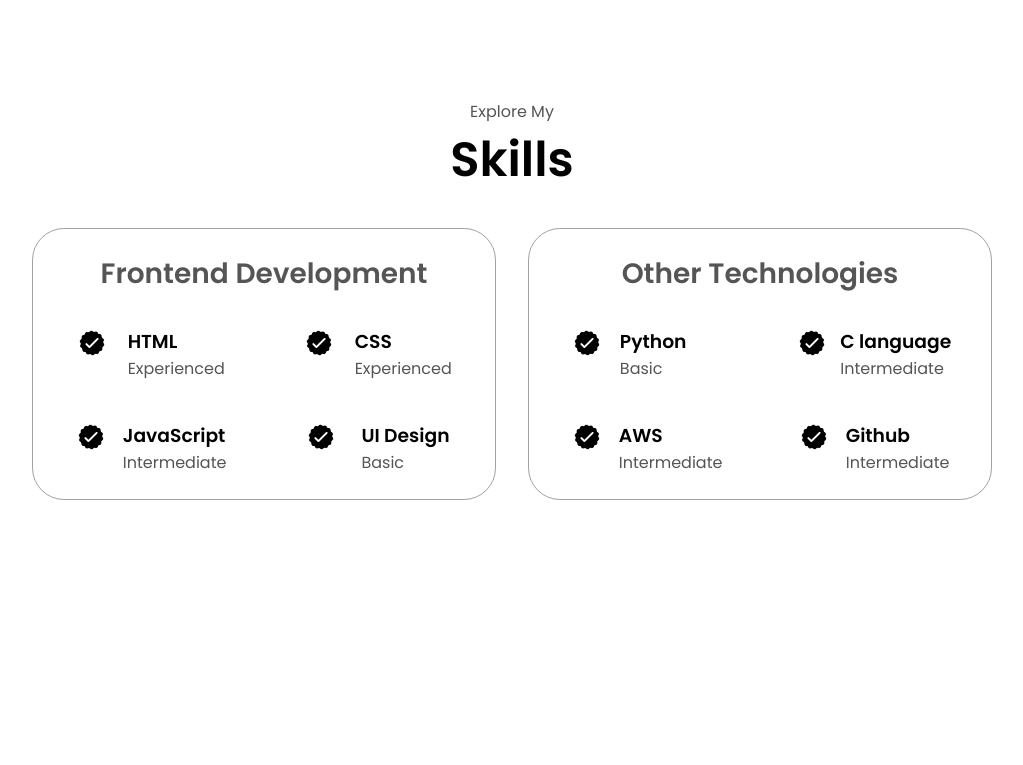
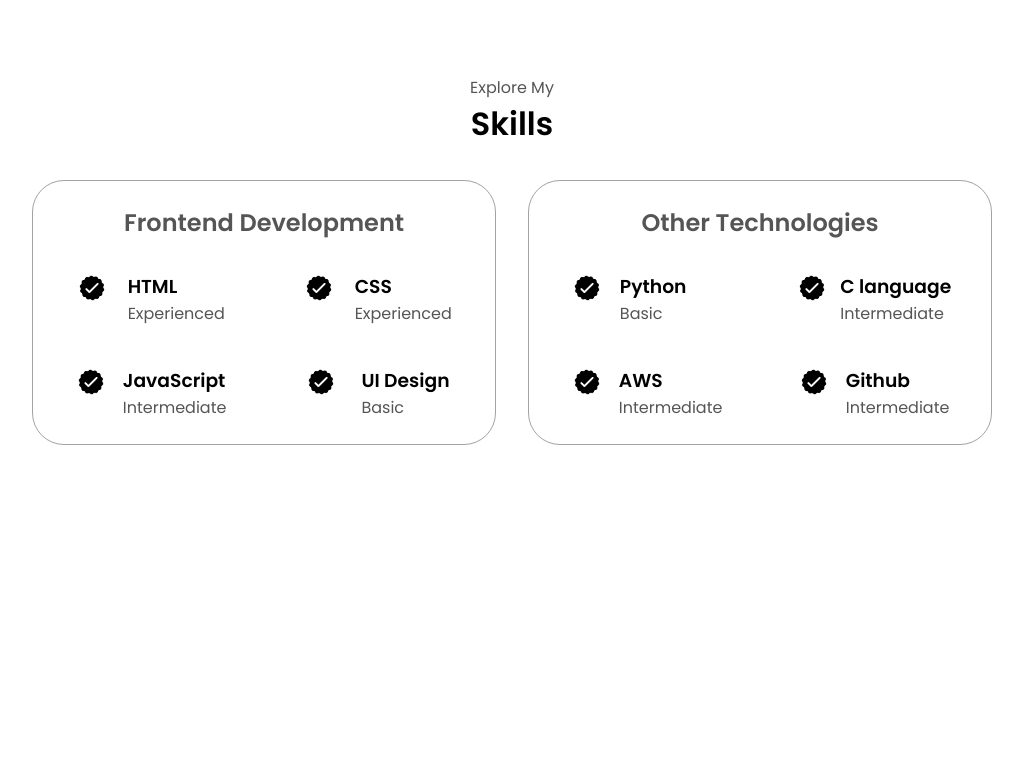
Before and after one commit to Chaitanya190402/Personal_portfolio, a plain HTML site: page index.html in a window 1280 px wide. Shown: the part 1735-2500 px from the top of the page, without its empty margins (128-1151 px from the left). Drawn offline with Linux system fonts and the light colour scheme.

Commit message:
Update style.css

```diff
--- a/style.css
+++ b/style.css
@@ -195,7 +195,7 @@ section {
 }
 
 .title {
-  font-size: 3rem;
+  font-size: 2rem;
   text-align: center;
 }
 
@@ -323,7 +323,7 @@ section {
 .experience-sub-title {
   color: rgb(85, 85, 85);
   font-weight: 600;
-  font-size: 1.75rem;
+  font-size: 1.5rem;
   margin-bottom: 2rem;
 }
 
```
